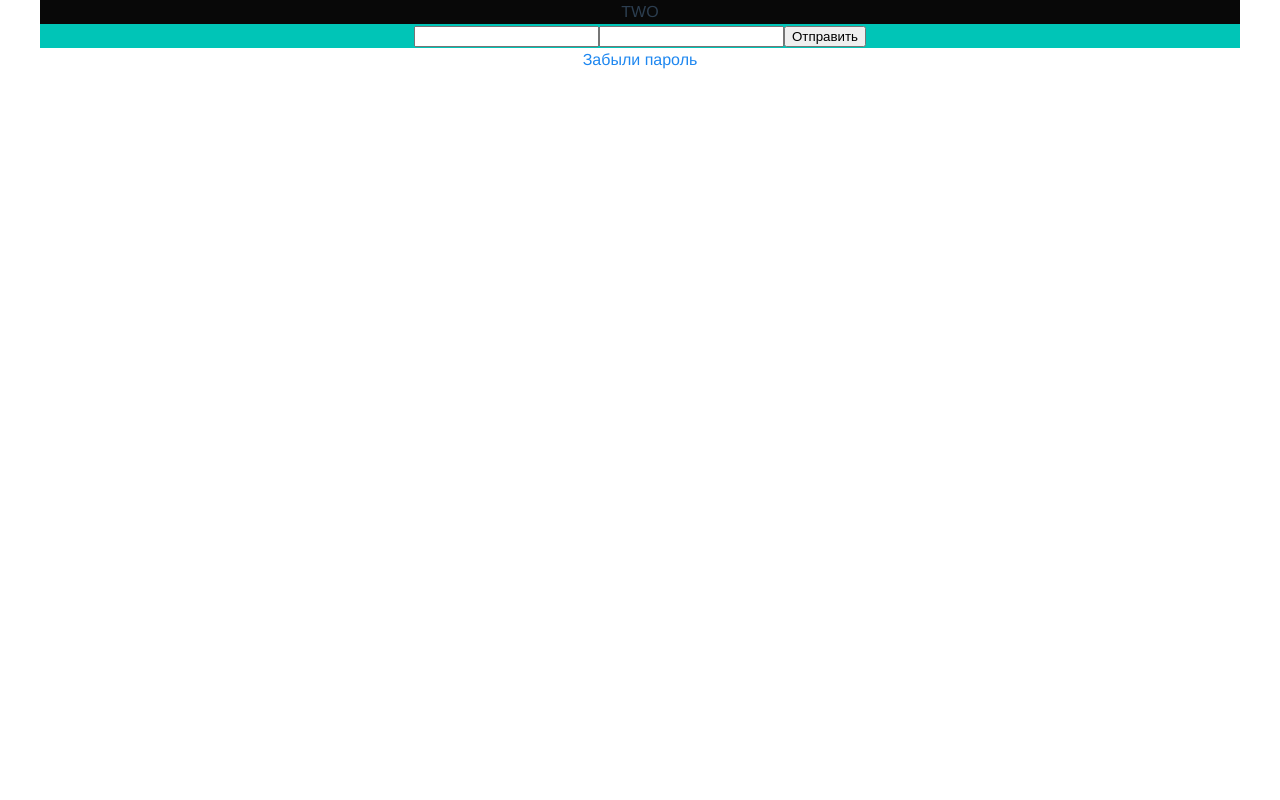
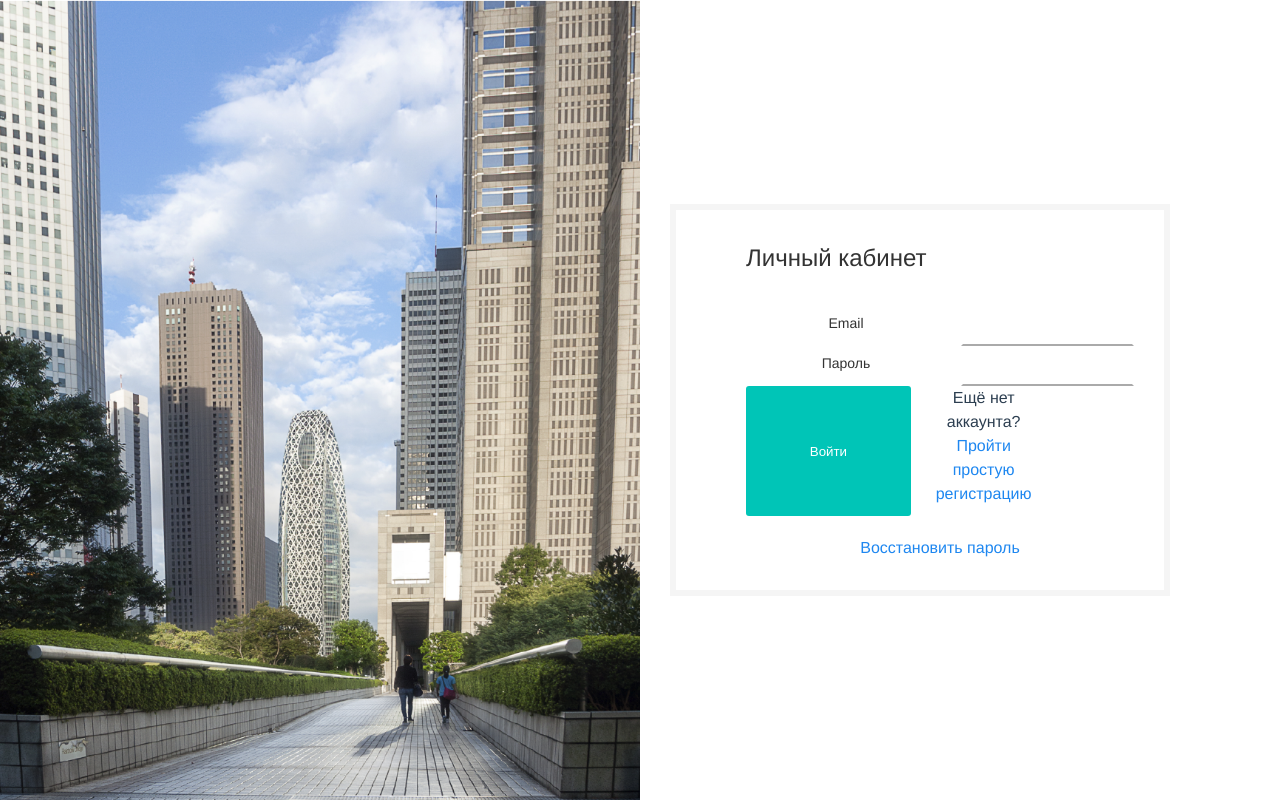
Before and after one commit to INPK/Chess, a Vue app: page /Login in a window 1280 px wide. Before the commit this address led to /Login#/Login. Built offline with nearby package versions, Linux system fonts and the light colour scheme.

Commit message:
Some fix for button and worst CSS

```diff
--- a/index.html
+++ b/index.html
@@ -3,9 +3,9 @@
   <head>
     <meta charset="utf-8">
     <meta name="viewport" content="width=device-width,initial-scale=1.0">
-    <link rel="stylesheet" href="static/css/uikit.min.css" />
-    <script src="static/js/uikit.min.js"></script>
-    <script src="static/js/uikit-icons.min.js"></script>
+    <link rel="stylesheet" href="/static/css/uikit.min.css" />
+    <script src="/static/js/uikit.min.js"></script>
+    <script src="/static/js/uikit-icons.min.js"></script>
     <title>Chess</title>
   </head>
   <body>
--- a/src/App.vue
+++ b/src/App.vue
@@ -1,5 +1,5 @@
 <template>
-  <div id="app" class="uk-container uk-container-large">
+  <div id="app">
     <router-view/>
     <Navbar v-if="isAuthenticated"/>
   </div>
@@ -21,7 +21,7 @@ export default {
 }
 </script>
 
-<style>
+<style lang="less">
 #app {
   font-family: 'Avenir', Helvetica, Arial, sans-serif;
   -webkit-font-smoothing: antialiased;
@@ -29,4 +29,29 @@ export default {
   text-align: center;
   color: #2c3e50;
 }
+
+.cstm-input_default {
+  padding: 10px 0px;
+  background: none;
+  border-width: 2px;
+  width: 100%;
+  border-color: transparent;
+  border-bottom-width: 2px;
+  border-style: solid;
+  outline: none;
+  transition: border-bottom-color 0.3s ease-out;
+  &:enabled{
+    border-bottom-color: #aaaaaa;
+  }
+  &.required {
+    &::placeholder {
+      color: #f44336;
+    }
+    color: #f44336;
+    border-bottom-color: #f44336;
+  }
+  &.fit{
+    padding: 0;
+  }
+}
 </style>
--- a/src/components/ButtonDefault.vue
+++ b/src/components/ButtonDefault.vue
@@ -1,6 +1,6 @@
 <template>
    <button
-     class="uk-button uk-width-1-1 uk-margin-bottom"
+     class="cstm-button uk-margin-bottom"
      :button-color="color"
      @click = "methodFromParent"
    >
@@ -38,6 +38,11 @@ export default {
 </script>
 
 <style scoped>
+  .cstm-button {
+    border-radius: 3px;
+    border: none;
+    width: 100%;
+  }
   [button-color=grey] {
     background-color: #8792aa;
     color: white;
--- a/src/components/Login.vue
+++ b/src/components/Login.vue
@@ -1,23 +1,69 @@
 <template>
-  <div>
+  <div class="uk-child-width-1-2@m uk-grid-collapse uk-height-viewport uk-grid">
+    <div
+      class="uk-background-cover uk-background-center-center uk-height-viewport uk-visible@m uk-first-column"
+      style="background-image: url(/static/img/city.png)"
+    >
+
+    </div>
+    <div class="uk-background-default uk-flex uk-flex-middle uk-flex-center">
       <AlertDefault
         v-if="alert.alive"
         :message="alert.message"
         :alertType="alert.alertType"
       />
-    <form @submit.prevent="login()" class="first">
-      <div class="two">TWO</div>
-      <input v-model="email" type="email" name="email" value="test3@gmail.com"/>
-      <input v-model="password" name="password" value="1234asdf"/>
-      <button type="submit">Отправить</button>
+      <div
+        class="border-container uk-align-left uk-width-large@s uk-width-xlarge@l uk-padding"
+        uk-grid
+      >
+          <div class="uk-text-lead uk-align-left">Личный кабинет</div>
+          <form class="uk-form-horizontal">
+            <div>
+              <label class="uk-form-label" for="email">Email</label>
+              <div class="uk-form-controls">
+                  <input
+                    class="uk-input cstm-input_default"
+                    v-model="email"
+                    type="email"
+                    name="email"
+                    id="email"
+                  />
+              </div>
+            </div>
+            <div>
+              <label class="uk-form-label" for="password">Пароль</label>
+              <div class="uk-form-controls">
+                  <input
+                    class="uk-input cstm-input_default"
+                    v-model="password"
+                    name="password"
+                    id="password"
+                  />
+              </div>
+            </div>
+            <div class="uk-flex uk-child-width-1-2 uk-align-left">
+              <ButtonDefault
+                :actionForClick="login"
+                name="Войти"
+                color="aqua"
+                class="uk-width-1-3"
+              />
+              <div class="uk-margin-left uk-flex uk-flex-column uk-width-2-3  uk-align-left">
+                <span>Ещё нет аккаунта?</span>
+                <router-link to="/register/">Пройти простую регистрацию</router-link>
+              </div>
+            </div>
           </form>
-    <router-link to="/password/email/">Забыли пароль</router-link>
+          <router-link to="/password/email/">Восстановить пароль</router-link>
+      </div>
+    </div>
   </div>
 </template>
 
 <script>
 import AlertDefault from './AlertDefault'
 import CommonMethods from './CommonMethods'
+import ButtonDefault from './ButtonDefault'
 
 export default {
   name: 'Login',
@@ -33,7 +79,8 @@ export default {
     }
   },
   components: {
-    AlertDefault
+    AlertDefault,
+    ButtonDefault
   },
   mixins: [ CommonMethods ],
   methods: {
@@ -69,10 +116,9 @@ export default {
 </script>
 
 <style lang="less" scoped>
-  .first{
-    background-color: #00c5b7;
-    & .two{
-      background-color: #080808;
-    }
+.border-container {
+  border: 6px solid whitesmoke;
+  padding: 30px;
+  width: 500px;
 }
 </style>
--- a/src/components/PasswordEmail.vue
+++ b/src/components/PasswordEmail.vue
@@ -7,7 +7,8 @@
       <div v-if="!send">
         <div
           v-if="sendingOut"
-          uk-spinner></div>
+          uk-spinner
+        ></div>
         <form @submit.prevent="sentEmailForResetPassword">
           <input id="email" v-model="email" />
           <button>Восстановить пароль</button>
@@ -45,12 +46,13 @@ export default {
           alert.alive = true
           this.send = true
         })
-        .catch(() => {
-          alert.message = 'Произошла ошибка'
+        .catch((error) => {
+          this.sendingOut = false
+          const errorMessage = error.response.data.message
+          alert.message = errorMessage
           alert.alive = true
         })
       setTimeout(function () {
-        this.sendingOut = false
         alert.alive = false
       }, 3000)
     }
--- a/src/components/PasswordReset.vue
+++ b/src/components/PasswordReset.vue
@@ -92,6 +92,7 @@ export default {
             this.$store.dispatch('storeLoginData', loginData)
           })
           .catch(error => {
+            console.info(error.response)
             const errorMessages = error.response.data
             this.showError(errorMessages, this)
           })
--- a/src/router/index.js
+++ b/src/router/index.js
@@ -22,7 +22,7 @@ const ifNotAuthenticated = (to, from, next) => {
 }
 
 export default new Router({
-
+  mode: 'history',
   routes: [
     {
       path: '/register',
```
Also changed, not shown: static/img/city.png (added). Lines whose indentation alone changed are shown as unchanged.
